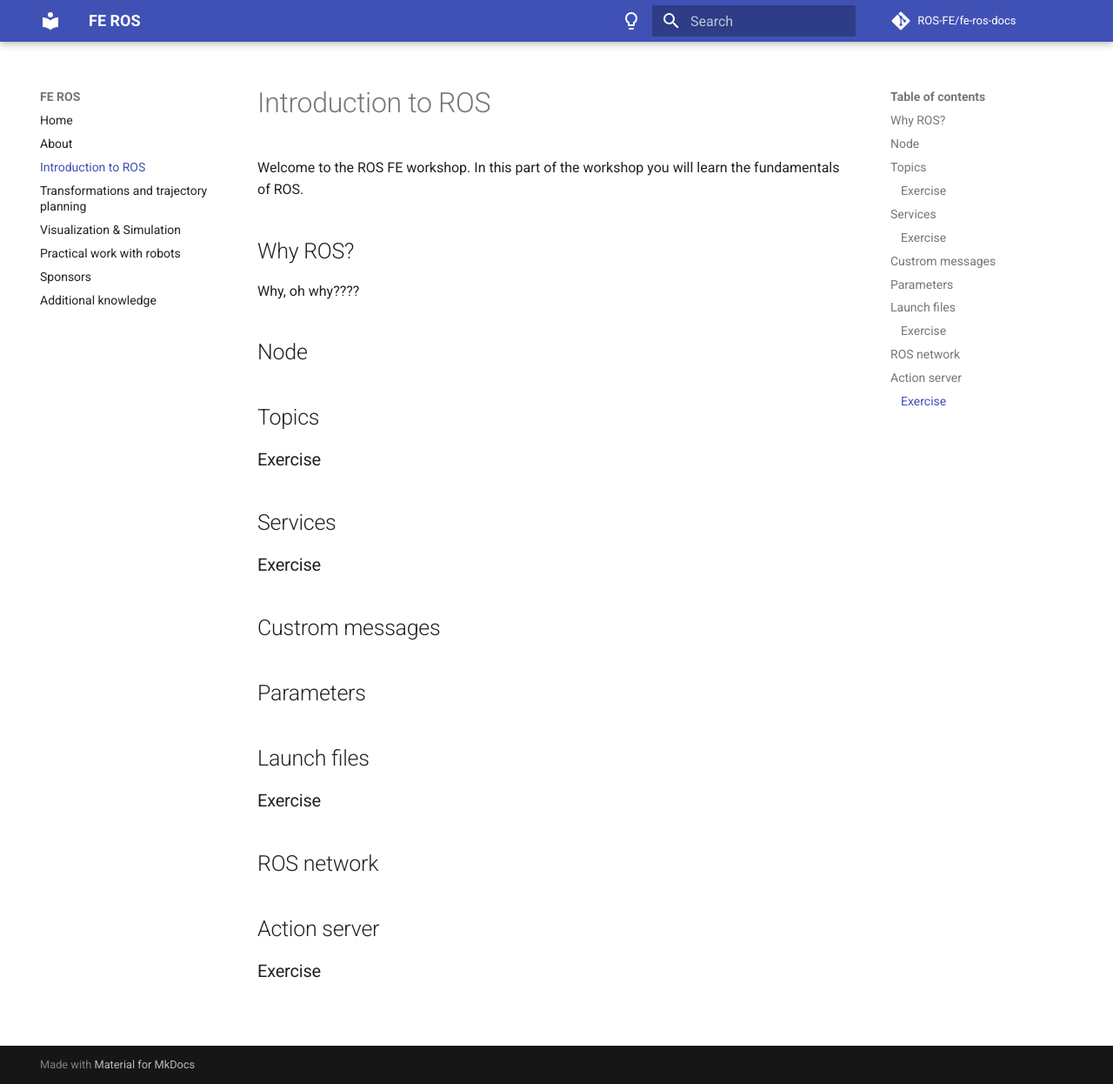
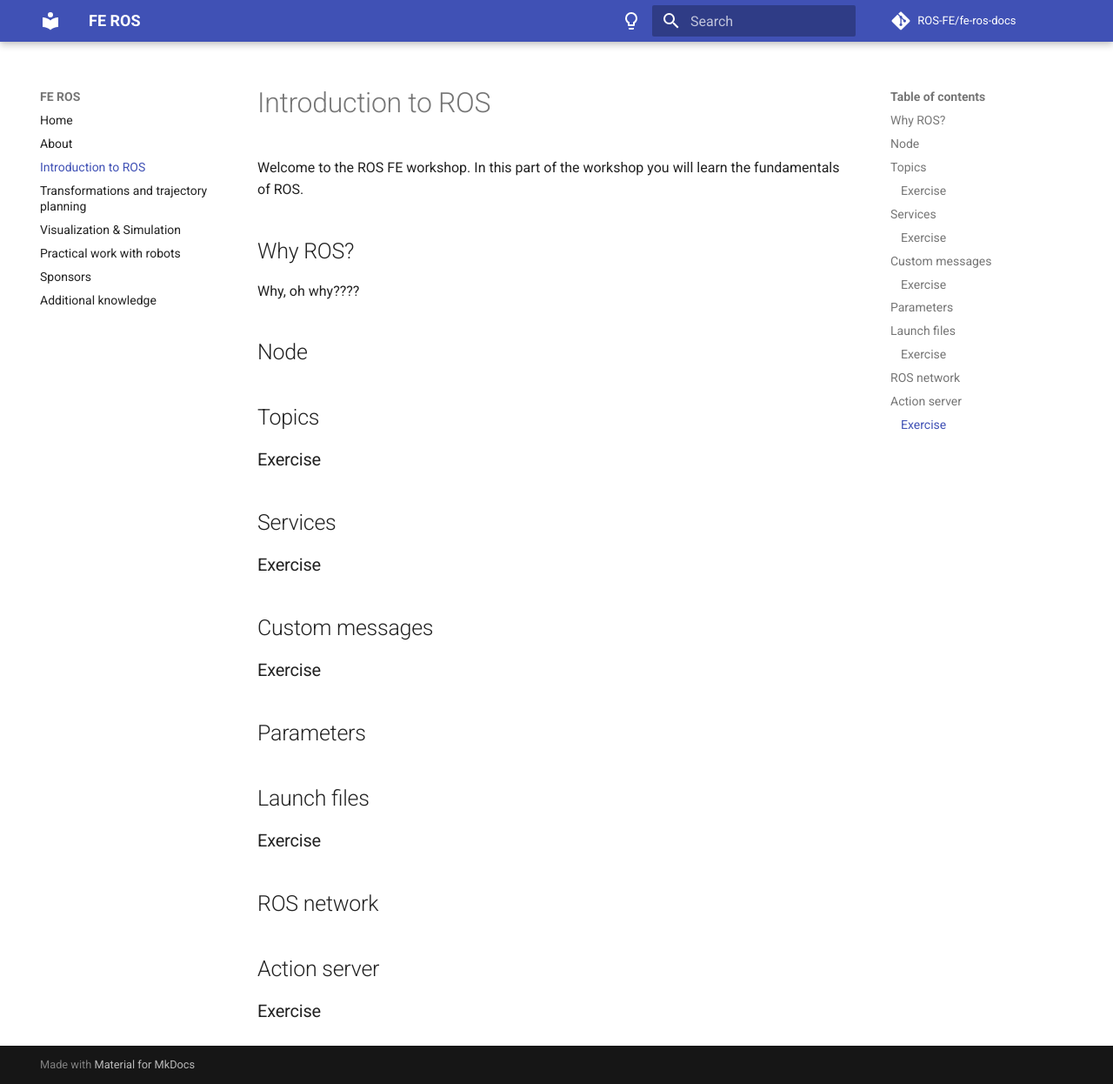
Before and after one commit to ROS-FE/fe-ros-docs, an MkDocs documentation site: the page built from docs/introduction/index.md, in a window 1280 px wide and 1246 px high. Shown: the whole window at 87% size. Built offline with MkDocs 1.6.1 and Material for MkDocs 9.7.7, drawn with Linux system fonts in a browser that asks for light colours; comment, search, counter and statistics services are not loaded.

Commit message:
Update index.md

```diff
--- a/docs/introduction/index.md
+++ b/docs/introduction/index.md
@@ -16,7 +16,9 @@ Why, oh why????
 
 ### Exercise
 
-## Custrom messages
+## Custom messages
+
+### Exercise
 
 ## Parameters
 
```
